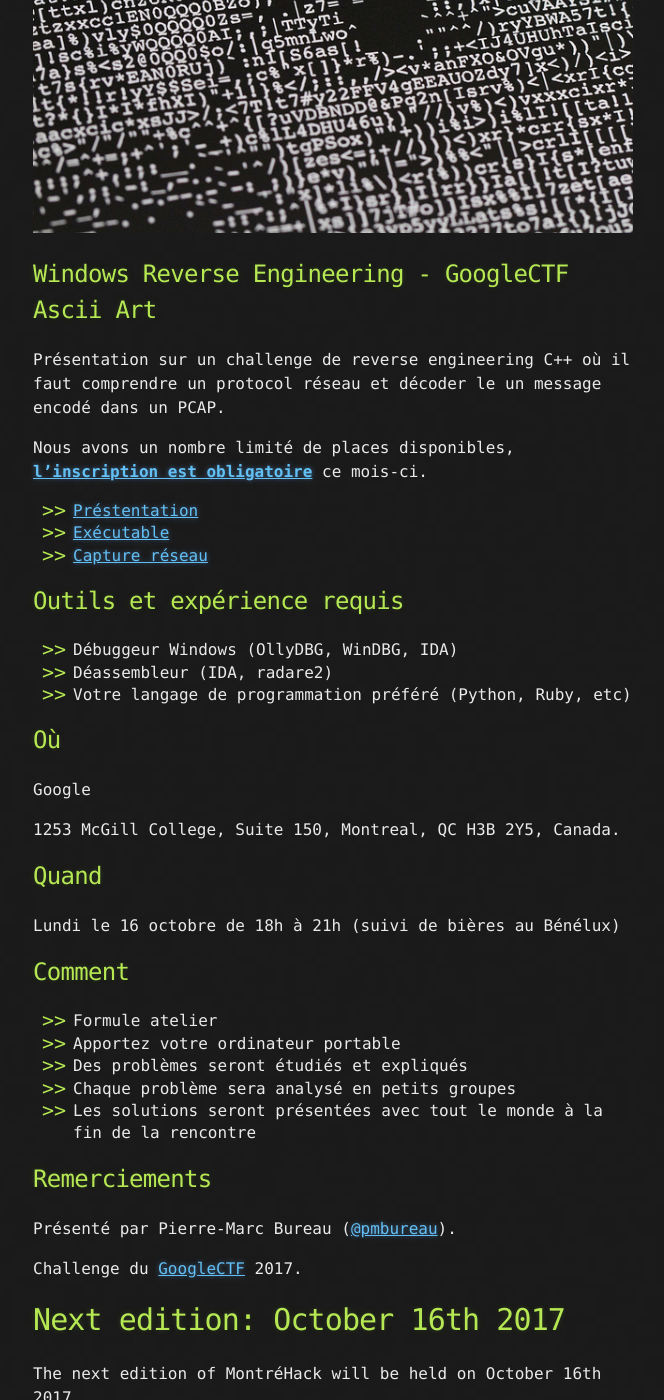
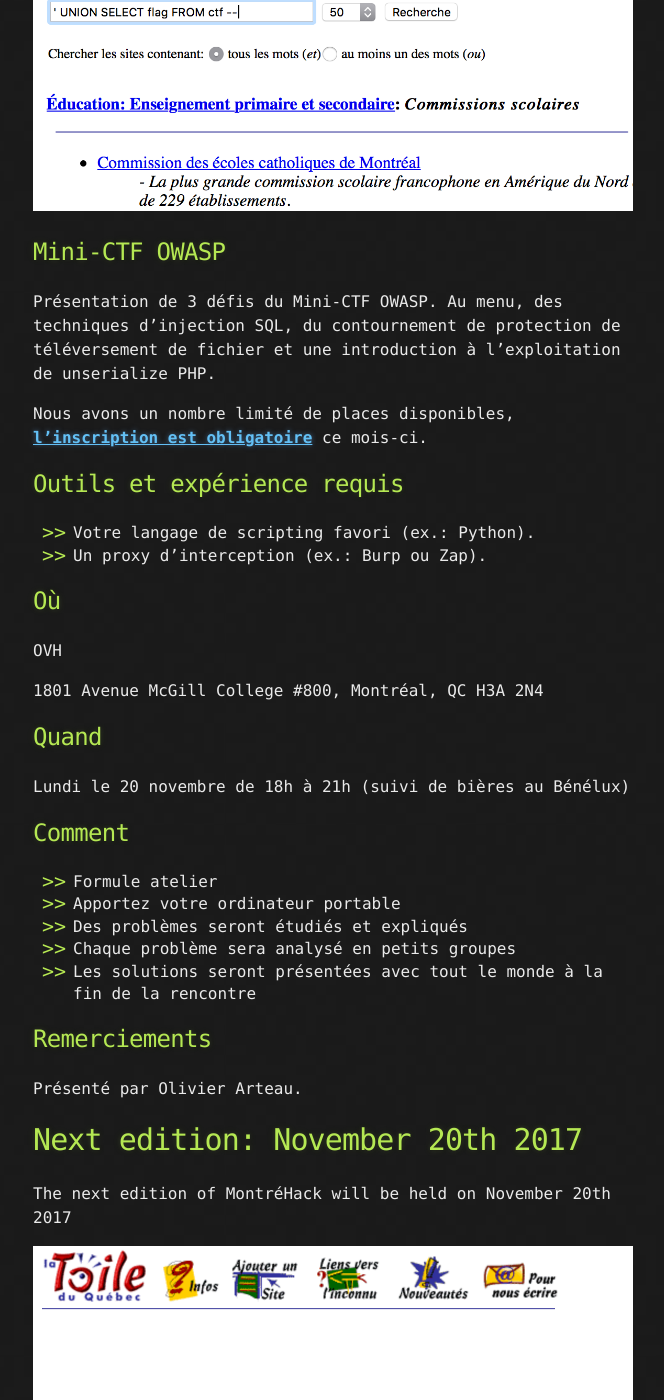
Before and after one commit to montrehack/montrehack.github.com, a Jekyll site: the page built from index.md, in a window 1280 px wide and 1400 px high, scrolled down 772 px. Shown: the whole window, without its empty margins (307-971 px from the left). Built offline with Jekyll 4.4.1, drawn with Linux system fonts in a browser that asks for light colours; comment, search, counter and statistics services are not loaded; some of the changed text lies outside the part shown.

Commit message:
November 2017 post

```diff
--- a/index.md
+++ b/index.md
@@ -3,42 +3,38 @@ layout: default
 title: MontréHack
 ---
 
-# Prochaine édition: 16 octobre 2017
+# Prochaine édition: 20 novembre 2017
 
 [English version](#english)
 
-La prochaine édition de MontréHack aura lieu le 16 octobre 2017.
+La prochaine édition de MontréHack aura lieu le 20 novembre 2017.
 
-![ASCII ART](/images/17-10_ascii_art.jpg)
+![CTF](/images/17-11_ctf.png)
 
-## Windows Reverse Engineering - GoogleCTF Ascii Art
+## Mini-CTF OWASP
 
-Présentation sur un challenge de reverse engineering C++ où il faut comprendre
-un protocol réseau et décoder le un message encodé dans un PCAP.
+Présentation de 3 défis du Mini-CTF OWASP. Au menu, des techniques
+d’injection SQL, du contournement de protection de téléversement de fichier et une
+introduction à l’exploitation de unserialize PHP.
 
 Nous avons un nombre limité de places disponibles, [**l'inscription est
-obligatoire**](https://www.eventbrite.com/e/montrehack-tickets-38286163947)
+obligatoire**](https://www.eventbrite.ca/e/billets-montrehack-39923111100)
 ce mois-ci.
-
-- [Préstentation](https://goo.gl/qPsfJS)
-- [Exécutable](https://goo.gl/xhCDSX)
-- [Capture réseau](https://goo.gl/DkUrmg)
 
 ## Outils et expérience requis
 
-* Débuggeur Windows (OllyDBG, WinDBG, IDA)
-* Déassembleur (IDA, radare2)
-* Votre langage de programmation préféré (Python, Ruby, etc)
+* Votre langage de scripting favori (ex.: Python).
+* Un proxy d'interception (ex.: Burp ou Zap).
 
 ## Où
 
-Google
+OVH
 
-1253 McGill College, Suite 150, Montreal, QC H3B 2Y5, Canada.
+1801 Avenue McGill College #800, Montréal, QC H3A 2N4
 
 ## Quand
 
-Lundi le 16 octobre de 18h à 21h (suivi de bières au Bénélux)
+Lundi le 20 novembre de 18h à 21h (suivi de bières au Bénélux)
 
 ## Comment
 
@@ -50,47 +46,40 @@ Lundi le 16 octobre de 18h à 21h (suivi de bières au Bénélux)
 
 ## Remerciements
 
-Présenté par Pierre-Marc Bureau ([@pmbureau](https://twitter.com/pmbureau)).
+Présenté par Olivier Arteau.
 
-Challenge du [GoogleCTF](https://capturetheflag.withgoogle.com/) 2017.
 
 <a id="english"></a>
 
-# Next edition: October 16th 2017
+# Next edition: November 20th 2017
 
-The next edition of MontréHack will be held on October 16th 2017
+The next edition of MontréHack will be held on November 20th 2017
 
-![ASCII ART](/images/17-10_ascii_art.jpg)
+![CTF](/images/17-11_ctf.png)
 
-## Windows Reverse Engineering - GoogleCTF Ascii Art
+## Mini-CTF OWASP
 
-We will present a Windows reverse engineering challenge where you need to
-understand a C++ program and its network protocol to decode an encoded message
-from a PCAP.
+On the menu are SQL injection techniques, file upload protections bypass and
+an introduction to the exploitation of unserialize PHP.
 
 We have a limited number of seats, so [**registration is
-required**](https://www.eventbrite.com/e/montrehack-tickets-38286163947)
+required**](https://www.eventbrite.ca/e/billets-montrehack-39923111100)
 this month.
-
-- [Slides](https://goo.gl/qPsfJS)
-- [Executable](https://goo.gl/xhCDSX)
-- [Network capture](https://goo.gl/DkUrmg)
 
 ## Tools and Experience Required
 
-* Debugger Windows (OllyDBG, WinDBG, IDA)
-* Disassembler (IDA, radare2)
-* Your favorite programming language (Python, Ruby, etc)
+* Your favorite scripting language (e.g. Python)
+* A proxy (e.g. Burp of Zap)
 
 ## Where
 
-Google
+OVH
 
-1253 McGill College, Suite 150, Montreal, QC H3B 2Y5, Canada.
+1801 Avenue McGill College #800, Montréal, QC H3A 2N4
 
 ## When
 
-Monday October 16th from 6pm to 9pm (followed by drinks at Bénélux)
+Monday November 20th from 6pm to 9pm (followed by drinks at Bénélux)
 
 ## How
 
@@ -102,9 +91,7 @@ Monday October 16th from 6pm to 9pm (followed by drinks at Bénélux)
 
 ## Credits
 
-Presented by Pierre-Marc Bureau ([@pmbureau](https://twitter.com/pmbureau))
-
-Challenge from [GoogleCTF](https://capturetheflag.withgoogle.com/) 2017.
+Presented by Olivier Arteau
 
 <hr/>
 
```
Also changed, not shown: _posts/2017-10-16-windws-reverse-ascii-art.md (added, +102 -0 lines), images/17-11_ctf.png (added).
